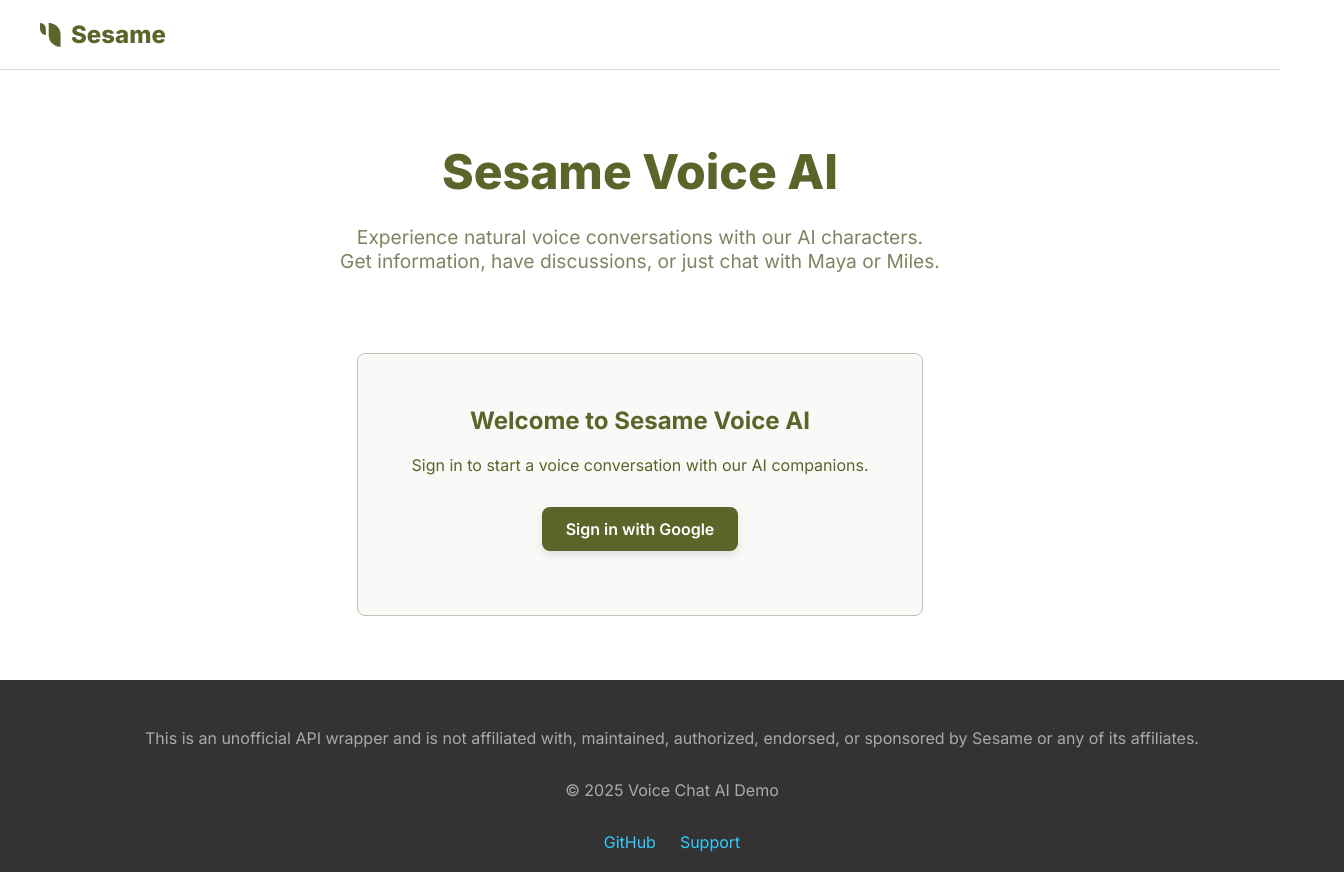
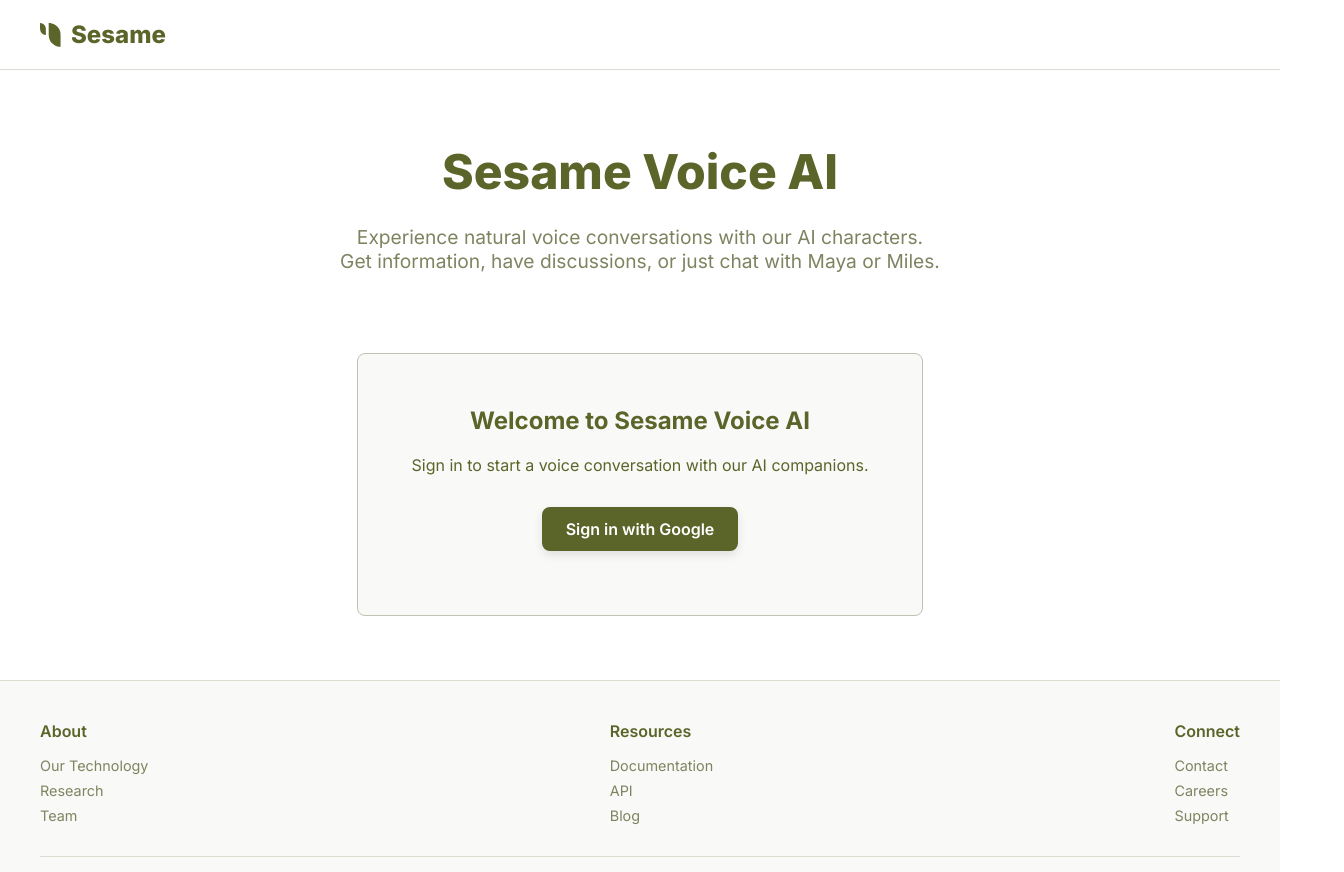
Before and after one commit to nvv1d/SSPP, a React (Create React App) app in the folder client/: page / in a window 1280 px wide. Shown: the top 872 px of the page, 1344 px wide, since content can reach past the window. Built offline with nearby package versions, Linux system fonts and the light colour scheme; no server answers.

Commit message:
Update Footer.js

```diff
--- a/client/src/components/Footer.js
+++ b/client/src/components/Footer.js
@@ -3,52 +3,132 @@
 import styled from 'styled-components';
 
 const FooterContainer = styled.footer`
-  width: 100%;
-  padding: 2rem;
-  background-color: rgba(0, 0, 0, 0.8);
+  background-color: var(--green7);
+  padding: var(--s24) var(--s28);
+  border-top: 1px solid var(--green5);
+`;
+
+const FooterContent = styled.div`
   display: flex;
   flex-direction: column;
-  align-items: center;
-  text-align: center;
+  max-width: 1200px;
+  margin: 0 auto;
 `;
 
-const FooterText = styled.p`
-  color: #aaa;
-  margin-bottom: 1rem;
+const TopSection = styled.div`
+  display: flex;
+  justify-content: space-between;
+  margin-bottom: var(--s24);
+
+  @media (max-width: 768px) {
+    flex-direction: column;
+    gap: var(--s16);
+  }
 `;
 
-const FooterLinks = styled.div`
+const Column = styled.div`
   display: flex;
-  gap: 1.5rem;
-  margin-top: 1rem;
+  flex-direction: column;
+`;
+
+const FooterTitle = styled.h3`
+  color: var(--green1);
+  font-size: 1rem;
+  margin-bottom: var(--s16);
+  font-weight: 600;
 `;
 
 const FooterLink = styled.a`
-  color: #3cf;
+  color: var(--green2);
   text-decoration: none;
-  transition: color 0.3s ease;
+  margin-bottom: var(--s8);
+  font-size: 0.9rem;
 
   &:hover {
-    color: #f06;
+    color: var(--green1);
   }
 `;
 
-function Footer() {
+const BottomSection = styled.div`
+  display: flex;
+  justify-content: space-between;
+  border-top: 1px solid var(--green5);
+  padding-top: var(--s16);
+
+  @media (max-width: 768px) {
+    flex-direction: column;
+    gap: var(--s16);
+  }
+`;
+
+const Copyright = styled.p`
+  color: var(--green3);
+  font-size: 0.8rem;
+  margin: 0;
+`;
+
+const SocialLinks = styled.div`
+  display: flex;
+  gap: var(--s16);
+`;
+
+const SocialIcon = styled.a`
+  color: var(--green2);
+
+  &:hover {
+    color: var(--green1);
+  }
+`;
+
+const currentYear = new Date().getFullYear();
+
+const Footer = () => {
   return (
     <FooterContainer>
-      <FooterText>
-        This is an unofficial API wrapper and is not affiliated with, maintained, authorized,
-        endorsed, or sponsored by Sesame or any of its affiliates.
-      </FooterText>
-      <FooterText>
-        &copy; {new Date().getFullYear()} Voice Chat AI Demo
-      </FooterText>
-      <FooterLinks>
-        <FooterLink href="https://github.com/ijub/sesame_ai" target="_blank">GitHub</FooterLink>
-        <FooterLink href="https://buymeacoffee.com/ijub" target="_blank">Support</FooterLink>
-      </FooterLinks>
+      <FooterContent>
+        <TopSection>
+          <Column>
+            <FooterTitle>About</FooterTitle>
+            <FooterLink href="#">Our Technology</FooterLink>
+            <FooterLink href="#">Research</FooterLink>
+            <FooterLink href="#">Team</FooterLink>
+          </Column>
+
+          <Column>
+            <FooterTitle>Resources</FooterTitle>
+            <FooterLink href="#">Documentation</FooterLink>
+            <FooterLink href="#">API</FooterLink>
+            <FooterLink href="#">Blog</FooterLink>
+          </Column>
+
+          <Column>
+            <FooterTitle>Connect</FooterTitle>
+            <FooterLink href="#">Contact</FooterLink>
+            <FooterLink href="#">Careers</FooterLink>
+            <FooterLink href="#">Support</FooterLink>
+          </Column>
+        </TopSection>
+
+        <BottomSection>
+          <Copyright>© {currentYear} Sesame AI. All rights reserved.</Copyright>
+          <SocialLinks>
+            <SocialIcon href="#">
+              <svg xmlns="http://www.w3.org/2000/svg" width="24" height="24" viewBox="0 0 24 24" fill="none" stroke="currentColor" strokeWidth="2" strokeLinecap="round" strokeLinejoin="round">
+                <path d="M23 3a10.9 10.9 0 0 1-3.14 1.53 4.48 4.48 0 0 0-7.86 3v1A10.66 10.66 0 0 1 3 4s-4 9 5 13a11.64 11.64 0 0 1-7 2c9 5 20 0 20-11.5a4.5 4.5 0 0 0-.08-.83A7.72 7.72 0 0 0 23 3z"></path>
+              </svg>
+            </SocialIcon>
+            <SocialIcon href="#">
+              <svg xmlns="http://www.w3.org/2000/svg" width="24" height="24" viewBox="0 0 24 24" fill="none" stroke="currentColor" strokeWidth="2" strokeLinecap="round" strokeLinejoin="round">
+                <path d="M16 8a6 6 0 0 1 6 6v7h-4v-7a2 2 0 0 0-2-2 2 2 0 0 0-2 2v7h-4v-7a6 6 0 0 1 6-6z"></path>
+                <rect x="2" y="9" width="4" height="12"></rect>
+                <circle cx="4" cy="4" r="2"></circle>
+              </svg>
+            </SocialIcon>
+          </SocialLinks>
+        </BottomSection>
+      </FooterContent>
     </FooterContainer>
   );
-}
+};
 
 export default Footer;
```
